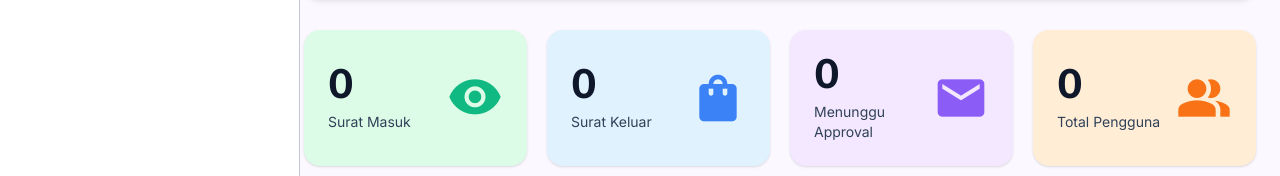
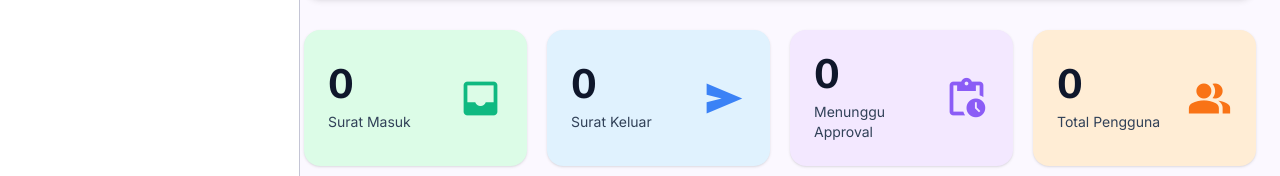
Before and after one commit to iqbalgsr46/sipas, a Next.js app: page /dashboard in a window 1280 px wide. Shown: the part 278-454 px from the top of the page. Built offline with nearby package versions, Linux system fonts and the light colour scheme; no server answers; the database is empty.

Commit message:
feat: change dashboard icons to be context-appropriate (inbox, send, pending_actions)

```diff
--- a/src/app/(dashboard)/dashboard/page.tsx
+++ b/src/app/(dashboard)/dashboard/page.tsx
@@ -144,7 +144,7 @@ export default function DashboardPage() {
     {
       label: "Surat Masuk",
       value: stats.totalMasuk,
-      icon: "visibility", // icon mata
+      icon: "inbox", // icon kotak masuk
       color: "bg-[#dcfce7]", // hijau pastel cerah
       iconColor: "text-[#10b981]", // hijau solid
       href: "/surat-masuk",
@@ -152,7 +152,7 @@ export default function DashboardPage() {
     {
       label: "Surat Keluar",
       value: stats.totalKeluar,
-      icon: "shopping_bag", // icon tas
+      icon: "send", // icon pesawat kertas (kirim)
       color: "bg-[#e0f2fe]", // biru pastel cerah
       iconColor: "text-[#3b82f6]", // biru solid
       href: "/surat-keluar",
@@ -160,7 +160,7 @@ export default function DashboardPage() {
     {
       label: "Menunggu Approval",
       value: stats.pendingApproval,
-      icon: "mail", // icon amplop
+      icon: "pending_actions", // icon clipboard pending
       color: "bg-[#f3e8ff]", // ungu pastel cerah
       iconColor: "text-[#8b5cf6]", // ungu solid
       href: "/approval",
@@ -254,7 +254,7 @@ export default function DashboardPage() {
             <div className="flex items-center justify-center group-hover:scale-110 transition-transform duration-300">
               <span
                 className={`material-symbols-outlined icon-fill ${card.iconColor}`}
-                style={{ fontSize: "56px", lineHeight: 1 }}
+                style={{ fontSize: "45px", lineHeight: 1 }}
               >
                 {card.icon}
               </span>
```
